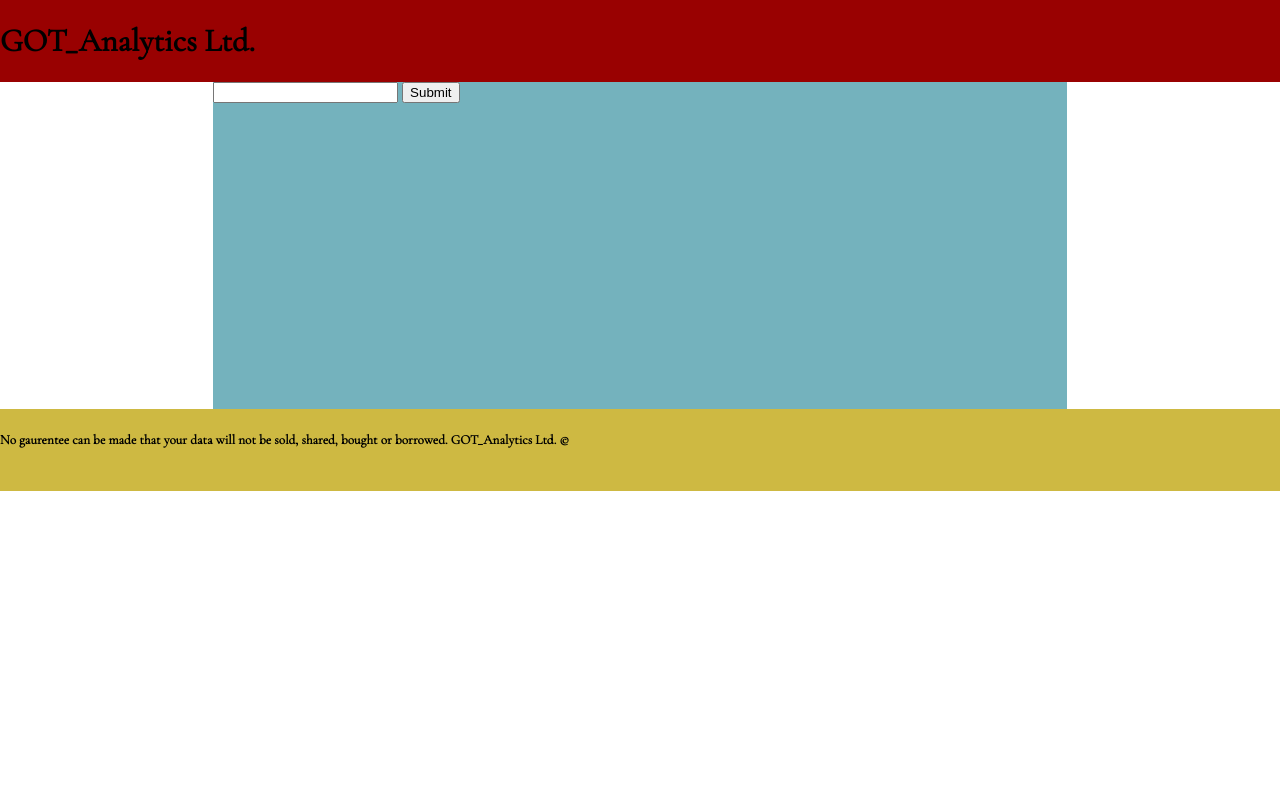
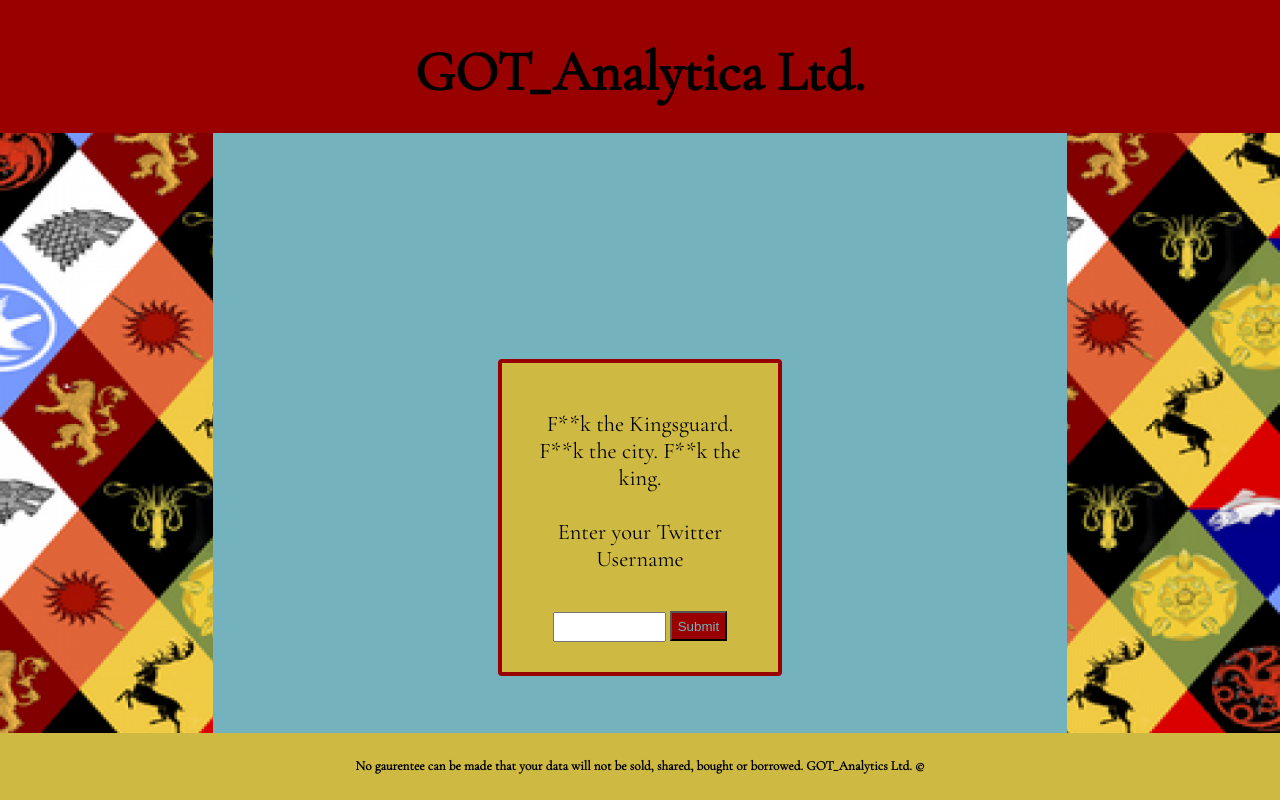
Before and after one commit to SampsonM/GOT_Analytica, a PHP site: page /GOTA.html in a window 1280 px wide. Run offline with PHP 8.4, Linux system fonts and the light colour scheme.

Commit message:
webpage files created

```diff
--- a/controllers/personalityController.js
+++ b/controllers/personalityController.js
@@ -58,7 +58,7 @@
       if(tweetTexts.join('').split(' ').length < 1000) return null;
       else return getPersonalityInsight(JSON.stringify(tweetTexts))
     })
-    .then(i => {
+    .then(i => {q
       if (i === null) return getCharacter(7, res);
       if (i.personality[2].children[1].percentile > 0.9) {
         return getCharacter(0, res)
--- a/webPage/GOTA.css
+++ b/webPage/GOTA.css
@@ -1,13 +1,25 @@
+:root {
+  --red: #990101;
+  --yellow: #ceb942;
+}
+
+* {
+  box-sizing: border-box;
+}
+
 body {
   margin: 0;
   height: 100%;
   width: 100%;
   font-family: 'Cormorant Garamond', serif;
+  background: url('./got.png');
+  background-size: cover;
 }
 
 .grid {
-  height: 100%;
-  width: 100%;
+  position: relative;
+  height: 100vh;
+  width: 100vw;
   display: grid;
   grid-template: repeat(12, 1fr) / repeat(12, 1fr);
 }
@@ -17,21 +29,68 @@
   grid-row: 1 / 3;
   height: 100%;
   width: 100%;
-  background-color: #990101;
+  text-align: center;
+  background-color: var(--red);
+}
+
+header h1 {
+  font-size: 3.5rem;
 }
 
 main {
   grid-column: 3 / 11;
-  grid-row: 3 / 11;
+  grid-row: 3 / 12;
+  display: grid;
+  grid-template: repeat(6, 1fr) / repeat(6, 1fr);
   height: 100%;
   width: 100%;
   background-color: #74b2bd;
 }
 
+form {
+  grid-column: 3 / 5;
+  grid-row: 5 / 6;
+  position: relative;
+  background-color: var(--yellow);
+  border: 4px solid var(--red);
+  border-radius: 4px;
+  text-align: center;
+  padding: 25px;
+}
+
+form p {
+  font-size: 1.4em;
+  margin-bottom: 40px;
+}
+
+form input {
+  width: 50%;
+  height: 30px;
+  font-size: 1.8em;
+  font-family: 'Cormorant Garamond', serif;
+  color: var(--red);
+}
+
+form button {
+  position: relative;
+  top: -6px;
+  width: auto;
+  height: 30px;
+  color: #74b2bd;
+  background-color: var(--red);
+}
+
 footer {
   grid-column: 1 / -1;
-  grid-row: 11 / 13;
+  grid-row: 12 / 13;
   height: 100%;
   width: 100%;
-  background-color: #ceb942;
+  position: relative;
+  text-align: center;
+  vertical-align: middle;
+  background-color: var(--yellow);
 }
+
+footer h5 {
+  margin: 2% auto;
+}
--- a/webPage/GOTA.html
+++ b/webPage/GOTA.html
@@ -11,11 +11,16 @@
 <body>
   <div class="grid">
     <header>
-      <h1>GOT_Analytics Ltd.</h1>
+      <h1>GOT_Analytica Ltd.</h1>
     </header>
 
     <main>
+
+      <div id="watsonData"></div>
+
       <form>
+        <p> F**k the Kingsguard. F**k the city. F**k the king.<br><br>
+          Enter your Twitter Username </p>
         <input type="text" id="twitterName">
         <button type ="submit" id="submitBtn">Submit</button>
       </form>
```
Also changed, not shown: webPage/got.png (added), 1 other file.
